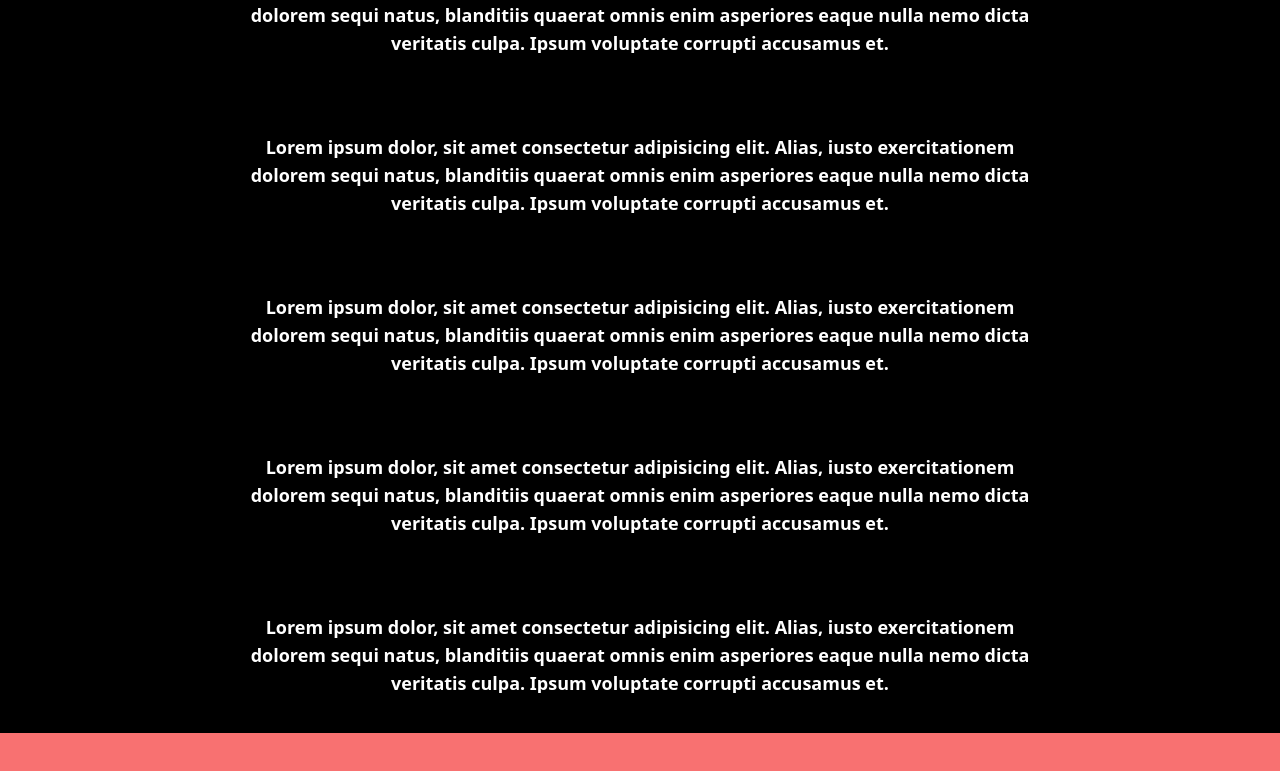
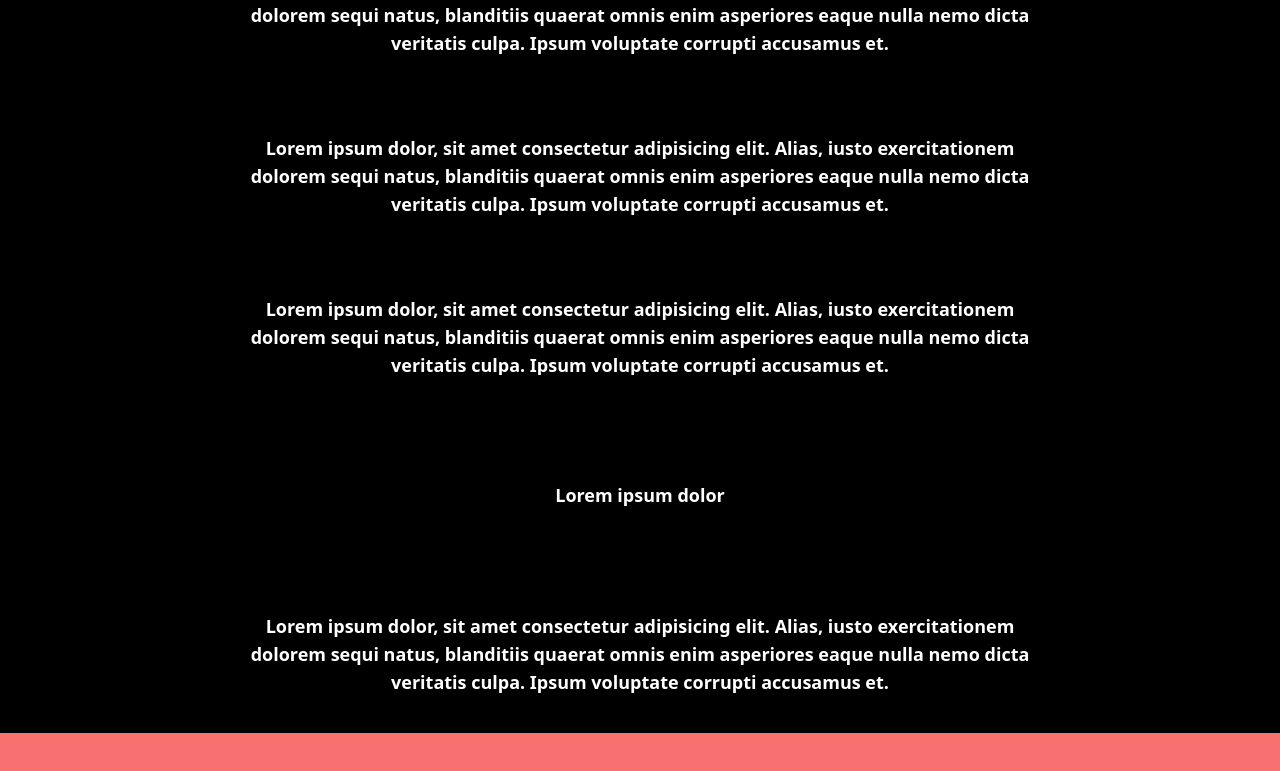
Before and after one commit to Ravi10000/react-ts-framer-motion-and-more, a React (Vite) app: page / in a window 1280 px wide. Shown: the part 813-1584 px from the top of the page. Built offline with nearby package versions, Linux system fonts and the light colour scheme.

Commit message:
fix not animating loader small than 80px

```diff
--- a/src/pages/home.tsx
+++ b/src/pages/home.tsx
@@ -62,7 +62,7 @@ function HomePage() {
             blanditiis quaerat omnis enim asperiores eaque nulla nemo dicta veritatis culpa. Ipsum voluptate corrupti accusamus et.</h1>
         </Reveal>
         <Reveal>
-          <h1 className="text-lg font-bold max-w-[800px]">Lorem ipsum dolor, sit amet consectetur adipisicing elit. Alias, iusto exercitationem dolorem sequi natus, blanditiis quaerat omnis enim asperiores eaque nulla nemo dicta veritatis culpa. Ipsum voluptate corrupti accusamus et.</h1>
+          <h1 className="text-lg font-bold"><div className="h-[80px] flex items-center"><p>Lorem ipsum dolor</p></div></h1>
         </Reveal>
         <Reveal>
           <h1 className="text-lg font-bold max-w-[800px]">Lorem ipsum dolor, sit amet consectetur adipisicing elit. Alias, iusto exercitationem dolorem sequi natus, blanditiis quaerat omnis enim asperiores eaque nulla nemo dicta veritatis culpa. Ipsum voluptate corrupti accusamus et.</h1>
```
